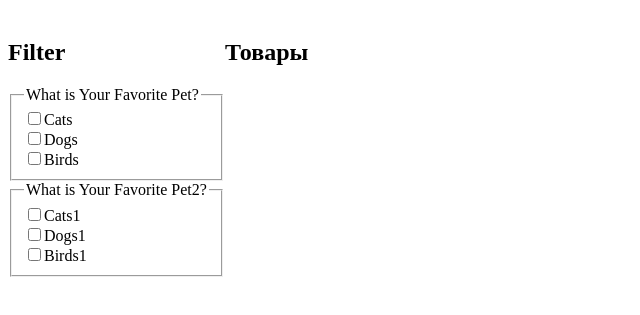
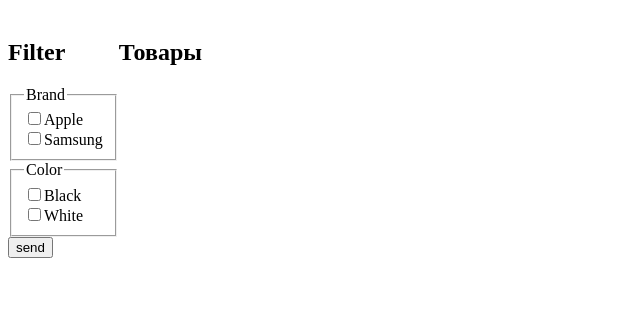
Before and after one commit to pshigotskaya26/online-store-2022, a website built with webpack: page src/index.html in a window 1280 px wide. Both pictures are taken after a click on the link "products". Shown: the part 87-402 px from the top of the page, without its empty margins (0-640 px from the left). Built offline with nearby package versions, Linux system fonts and the light colour scheme.

Commit message:
feat: added method for generation URL

```diff
--- a/src/components/app/app.ts
+++ b/src/components/app/app.ts
@@ -4,6 +4,8 @@ import CartPage from "../../pages/cart";
 import ErrorPage from "../../pages/error404";
 import Header from "../view/header";
 import Controller from "../controller/controller";
+import { generateURL } from "../../utils/generateURL";
+import defaultState from "../state/state";
 
 class App {
     private container: HTMLElement;
@@ -26,9 +28,7 @@ class App {
             page = new ProductsPage("products-page");
         } else if (idPage === "cart") {
             page = new CartPage("cart-page");
-        } else if (idPage === "products") {
-            page = new ProductsPage("products-page");
-        } else if (idPage.includes("products?")) {
+        } else if (idPage.includes("products")) {
             page = new ProductsPage("products-page");
         } else if (idPage.includes("product/")) {
             page = new ProductPage("product-page");
@@ -52,13 +52,22 @@ class App {
             console.log(window.location.hash.slice(1))
         }
     }
+    private checkURL() {
+        let hash = window.location.hash.slice(1);
+        // console.log(window.location)
+        // let params = new URLSearchParams(window.location.hash)
+        // console.log()
 
+        // console.log(hash)
+    }
 
     run() {
         addEventListener("DOMContentLoaded", () => {
             // check URL (params) => parse params => set params
+            let currentParams = this.checkURL()
 
             // render UI
+
 
             // PRODUCTS
                 // render filter
@@ -75,15 +84,21 @@ class App {
             const pageHTML = this.initialPage.render()
             pageHTML.id = App.defaultPageId
             this.container.append(pageHTML)
+
             if (hash) {
                 App.renderNewPage(hash)
             }
 
+
+            // let a = <HTMLButtonElement>document.getElementById("testtt")
+            // a.addEventListener("click", () => {
+            //     let newURL = generateURL(defaultState.filterParams)
+            //     console.log(newURL)
+            // })
             // Обработчик роутров
             this.enableRouteChange()
 
-        })
-
+        }, false)
 
     }
 }
--- a/src/components/state/state.ts
+++ b/src/components/state/state.ts
@@ -1,4 +1,14 @@
-const defaultState: any = {
+import Products from "../../pages/products";
+import {FilterParams} from "../../types/FilterParams";
+
+interface StateInterface {
+    products: Products[],
+    filterParams: FilterParams,
+    filteredProducts: Products[],
+    cart: Products[],
+}
+
+const defaultState: StateInterface = {
     products: [],
     filterParams: {
         brand: [],
--- a/src/pages/products/index.html
+++ b/src/pages/products/index.html
@@ -4,18 +4,18 @@
         <div>
             <form id="formid" method="post" action="/Tests/Post/">
                 <fieldset>
-                    <legend>What is Your Favorite Pet?</legend>
-                    <input type="checkbox" name="favorite_pet" value="Cats">Cats<br>
-                    <input type="checkbox" name="favorite_pet" value="Dogs">Dogs<br>
-                    <input type="checkbox" name="favorite_pet" value="Birds">Birds<br>
+                    <legend>Brand</legend>
+                    <input type="checkbox" name="brand" value="Apple">Apple<br>
+                    <input type="checkbox" name="brand" value="Samsung">Samsung<br>
                 </fieldset>
                 <fieldset>
-                    <legend>What is Your Favorite Pet2?</legend>
-                    <input type="checkbox" name="favorite_pet" value="Cats">Cats1<br>
-                    <input type="checkbox" name="favorite_pet" value="Dogs">Dogs1<br>
-                    <input type="checkbox" name="favorite_pet" value="Birds">Birds1<br>
+                    <legend>Color</legend>
+                    <input type="checkbox" name="color" value="Black">Black<br>
+                    <input type="checkbox" name="color" value="White">White<br>
                 </fieldset>
+
             </form>
+            <button id="testtt">send</button>
         </div>
     </div>
     <div class="filter">
--- a/src/pages/products/index.ts
+++ b/src/pages/products/index.ts
@@ -1,5 +1,6 @@
 import PageContent from "./index.html"
 import {Product} from "../../types/Product";
+import defaultState from "../../components/state/state";
 
 class ProductsPage {
     products: Product[];
@@ -27,8 +28,15 @@ class ProductsPage {
         return template.content.firstChild as HTMLElement;
     }
     private enableFilterProducts() {
-        this.container.addEventListener("input", (e) => {
-            console.log(e.target)
+        this.container.addEventListener("input", (e: Event) => {
+            let target = e.target as HTMLInputElement
+            let category = target.getAttribute("name");
+            let value = target.getAttribute("value");
+            // @ts-ignore
+            defaultState.filterParams[category].push(value)
+            // @ts-ignore
+            console.log( defaultState.filterParams[category] )
+
         })
     }
 
@@ -39,6 +47,7 @@ class ProductsPage {
         this.container.append(title)
         this.container.append(content)
         this.enableFilterProducts()
+
         return this.container
     }
 }
--- /dev/null
+++ b/src/types/FilterParams.ts
@@ -0,0 +1,6 @@
+export interface FilterParams {
+    brand: string[],
+    color: string[],
+    year: [number, number] | [],
+    searchQuery: string
+}
--- /dev/null
+++ b/src/utils/generateURL.ts
@@ -0,0 +1,23 @@
+import {FilterParams} from "../types/FilterParams";
+
+export function generateURL(obj: FilterParams): string {
+    let str = Object.entries(obj).map((param) => {
+        if (typeof param[1] === "string") {
+            if (param[1] === "") {
+                return ""
+            }
+        }
+
+        if (Array.isArray(param)) {
+            if (param[1].length === 0) {
+                return ""
+            }
+        }
+        return `${param[0]}=${Array.isArray(param[1]) ? param[1].join(",") : param[1]}`
+    }).filter(n => n).join("&")
+
+    if (str.length) {
+        return "?" + str
+    }
+    return str
+}
--- /dev/null
+++ b/src/utils/isEmpty.ts
@@ -0,0 +1,3 @@
+export function isEmpty<T>(v: T): boolean {
+    return true
+}
```
